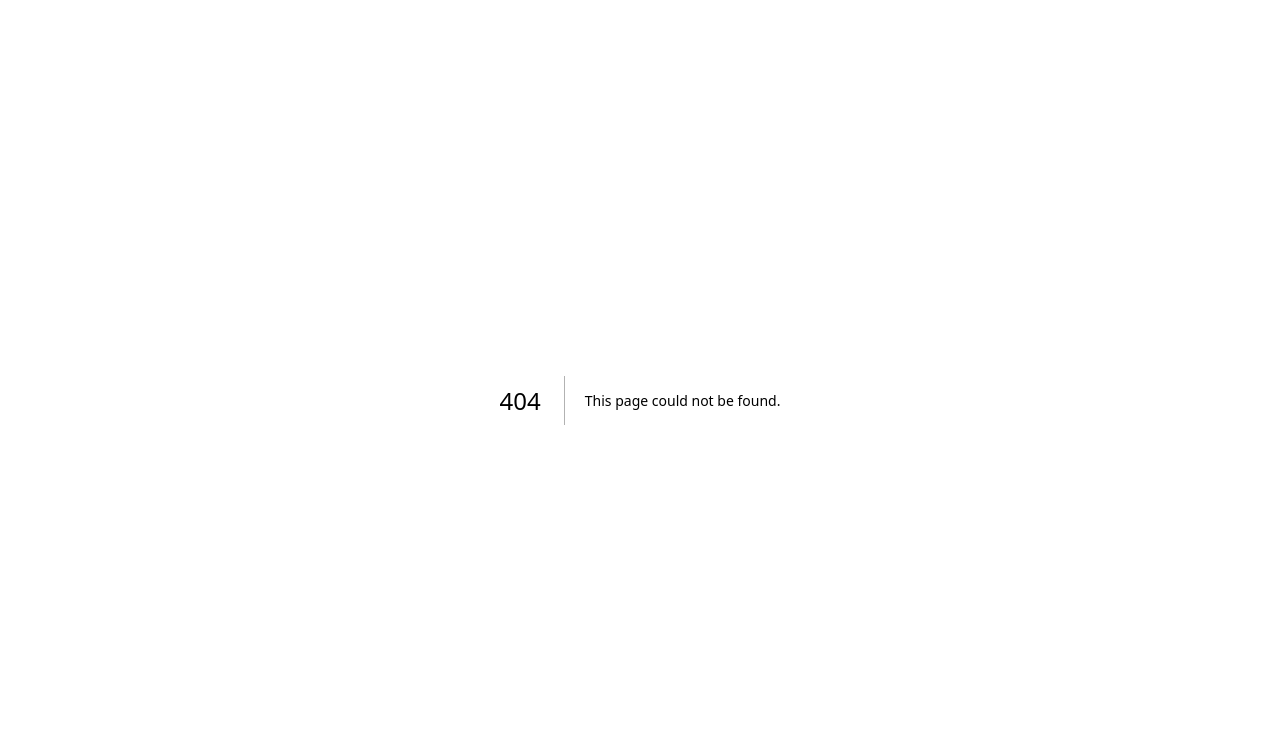
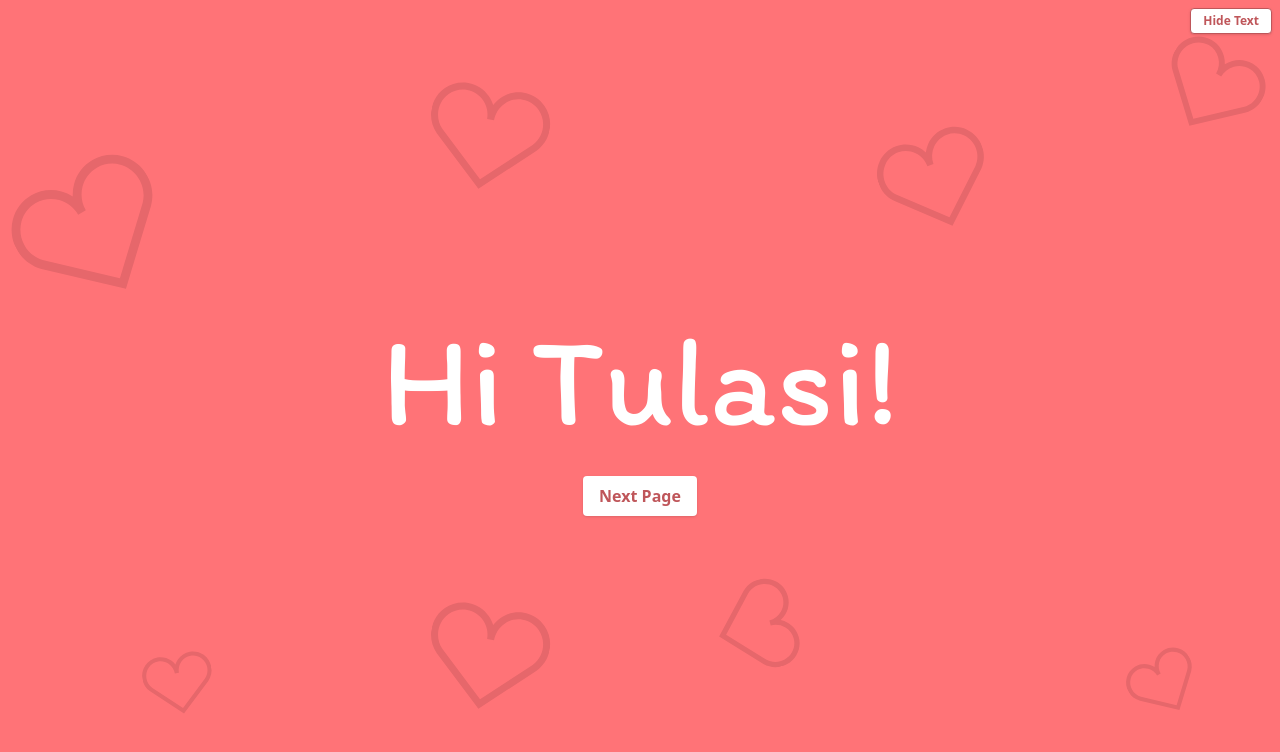
Before and after one commit to Yash1hi/yash-thapliyal-portfolio, a Next.js app: page /valentine/tulasi in a window 1280 px wide. Before the commit this address had no page. Shown: the top 752 px of the page. Built offline with nearby package versions, Linux system fonts and the light colour scheme; a web font is replaced by a local one.

Commit message:
Tulasi valentine gift

```diff
--- /dev/null
+++ b/components/BackgroundHearts.jsx
@@ -0,0 +1,50 @@
+import React from 'react'
+
+const BackgroundHearts = () => {
+  return (
+    <div>
+        <img
+            src="/heart.svg"
+            alt="heart"
+            className={`absolute w-[100px] hover:w-[130px] top-10 right-5 rotate-[30deg] hover:rotate-[10deg] transition-all duration-500 transform`}
+        />
+        <img
+            src="/heart.svg"
+            alt="heart"
+            className={`absolute w-[150px] hover:w-[180px] top-40 left-5 rotate-[-30deg] hover:rotate-[-10deg] transition-all duration-500 transform`}
+        />
+        <img
+            src="/heart.svg"
+            alt="heart"
+            className={`absolute w-[70px] hover:w-[80px] bottom-20 left-36 rotate-[-10deg] hover:rotate-[10deg] transition-all duration-500 transform`}
+        />
+        <img
+            src="/heart.svg"
+            alt="heart"
+            className={`absolute w-[70px] hover:w-[90px] bottom-20 right-20 rotate-[-30deg] hover:rotate-[0deg] transition-all duration-500 transform`}
+        />
+        <img
+            src="/heart.svg"
+            alt="heart"
+            className={`absolute w-[120px] hover:w-[135px] bottom-20 left-1/3 rotate-[10deg] hover:rotate-[0deg] transition-all duration-500 transform`}
+        />
+        <img
+            src="/heart.svg"
+            alt="heart"
+            className={`absolute w-[110px] hover:w-[120px] top-32 right-72 rotate-[-20deg] hover:rotate-[0deg] transition-all duration-500 transform`}
+        />
+        <img
+            src="/heart.svg"
+            alt="heart"
+            className={`absolute w-[90px] hover:w-[110px] bottom-32 right-[30rem] rotate-[75deg] hover:rotate-[45deg] transition-all duration-500 transform`}
+        />
+        <img
+            src="/heart.svg"
+            alt="heart"
+            className={`absolute w-[120px] hover:w-[135px] top-20 left-1/3 rotate-[10deg] hover:rotate-[0deg] transition-all duration-500 transform`}
+        />
+    </div>
+  )
+}
+
+export default BackgroundHearts
--- a/components/index.js
+++ b/components/index.js
@@ -1,2 +1,3 @@
 export { default as ProjectCard } from './ProjectCard';
 export { default as SkillCircle } from './SkillCircle';
+export { default as BackgroundHearts } from './BackgroundHearts';
--- a/pages/_app.tsx
+++ b/pages/_app.tsx
@@ -11,6 +11,7 @@ function MyApp({ Component, pageProps }: AppProps) {
         <link rel="icon" href="/YT_Logo.png" />
         <link rel="preconnect" href="https://stijndv.com" />
         <link rel="stylesheet" href="https://stijndv.com/fonts/Eudoxus-Sans.css" />
+        <link href="https://fonts.googleapis.com/css2?family=Itim&display=swap" rel="stylesheet"/>
       </Head>
       <Component {...pageProps} />
     </>
--- a/pages/contact.tsx
+++ b/pages/contact.tsx
@@ -6,7 +6,7 @@ const Contact: NextPage = () => {
   return (
     <div className='bg-gray-500'>
         <Navbar />
-        <div className='bg-gray-500 overflow-hidden w-screen h-screen flex justify-center'>
+        <div className='bg-gray-500 overflow-hidden w-screen h-screen flex justify-center container'>
             <div className='text-lg text-white text-bold'>Work in Progress!</div>
         </div>
         <Footer />
--- /dev/null
+++ b/pages/valentine/tulasi.tsx
@@ -0,0 +1,146 @@
+import React, { useState } from 'react'
+import Head from 'next/head';
+import type { NextPage } from 'next'
+import { BackgroundHearts } from '../../components'
+
+const text = [
+  {
+    text: 'Hi Tulasi!',
+    style: 'text-white font-itim text-[8rem] z-10 text-center',
+  },
+  {
+    text: 'I wanted to make you something to show you how much I appreciate and love you',
+    style: 'text-white font-itim text-[3rem] z-10 text-center',
+  },
+  {
+    text: 'Hover over the hearts, they expand!',
+    style: 'text-white font-itim text-[3rem] z-10 text-center',
+  },
+  {
+    text: 'Anyways,',
+    style: 'text-white font-itim text-[8rem] z-10 text-center',
+  },
+  {
+    text: 'Tulasi, will you be my valentine?',
+    style: 'text-white font-itim text-[3rem] z-10 text-center',
+  },
+  {
+    text: 'Did you mean to say yes?',
+    style: 'text-white font-itim text-[3rem] z-10 text-center',
+  },
+  {
+    text: 'I really think you meant to say yes.',
+    style: 'text-white font-itim text-[3rem] z-10 text-center',
+  },
+  {
+    text: 'Tulasiii, say yes please.',
+    style: 'text-white font-itim text-[3rem] z-10 text-center',
+  },
+  {
+    text: 'Do you love me Tulasi?',
+    style: 'text-white font-itim text-[3rem] z-10 text-center',
+  },
+  {
+    text: 'This is your last chance baby, say yes?',
+    style: 'text-white font-itim text-[3rem] z-10 text-center',
+  },
+  {
+    text: 'Thank you, finally! Now enjoy the rest of the day baby.',
+    style: 'text-white font-itim text-[3rem] z-10 text-center',
+  },
+  {
+    text: 'Error',
+    style: '',
+  },
+]
+
+const tulasi : NextPage = () => {
+  const [page, setPage] = useState(0);
+  const [showText, setShowText] = useState(true);
+  const [saidYes, setSaidYes] = useState(false);
+
+  const nextPage = () => {
+    if (page == 10) {
+      window.location.href =' https://www.youtube.com/watch?v=hkJdYtU565A'
+      return false
+    }
+    if (page < text.length) {
+      setPage(page+1)
+    }
+
+  }
+
+  const decisionYes = () => {
+    setPage(10)
+    setSaidYes(true)
+  }
+
+  const decisionNo = () => {
+    if (page < 9) {
+      setPage(page + 1)
+    }
+    else {
+      setPage(4)
+    }
+  }
+
+  const changeShow = () => {
+    if (page == 11) {
+      return false
+    }
+    setShowText(!showText)
+  }
+
+  return (
+    <div className='bg-[#FF7377] w-screen h-screen relative'>
+        <Head>
+            <title>Tulasi Valentine</title>
+            <link rel="icon" href="/Heart.svg" />
+        </Head>
+        <BackgroundHearts />
+        <button
+          onClick={changeShow}
+          className='absolute top-2 right-2 bg-white hover:bg-gray-100 text-[#BF565A] text-xs font-semibold py-1 px-3 border border-[#BF565A] rounded shadow z-15'
+        >
+          { showText ? "Hide Text" : "Show Text" }
+        </button>
+        {showText ? (
+          <div className='flex justify-center items-center w-screen h-screen flex-col'>
+            <p className={ text[page].style }>{ text[page].text }</p>
+            {(!saidYes && page > 3) ? (
+              <>
+                <div className='flex flex-row gap-3'>
+                  <button
+                    onClick={decisionYes}
+                    className='bg-white hover:bg-gray-100 text-[#BF565A] font-semibold py-2 px-4 rounded shadow'
+                  >
+                    Yes!
+                  </button>
+                  <button
+                    onClick={decisionNo}
+                    className='bg-white hover:bg-gray-100 text-[#BF565A] font-semibold py-2 px-4 rounded shadow'
+                  >
+                    No 😞
+                  </button>
+                </div>
+              </>
+            ) : (
+              <>
+              <button
+                onClick={nextPage}
+                className='bg-white hover:bg-gray-100 text-[#BF565A] font-semibold py-2 px-4 rounded shadow'
+              >
+                Next Page
+              </button>
+              </>
+            )}
+          </div>
+        )
+        : (
+          <></>
+        )}
+    </div>
+  )
+}
+
+export default tulasi
--- a/tailwind.config.js
+++ b/tailwind.config.js
@@ -7,7 +7,11 @@ module.exports = {
     './sections/**/*.{js,ts,jsx,tsx}',
   ],
   theme: {
-    extend: {},
+    extend: {
+      fontFamily: {
+        itim: "'Itim', serif",
+      }
+    },
   },
   variants: {
     extend: {
```
Also changed, not shown: public/heart.svg (added).
